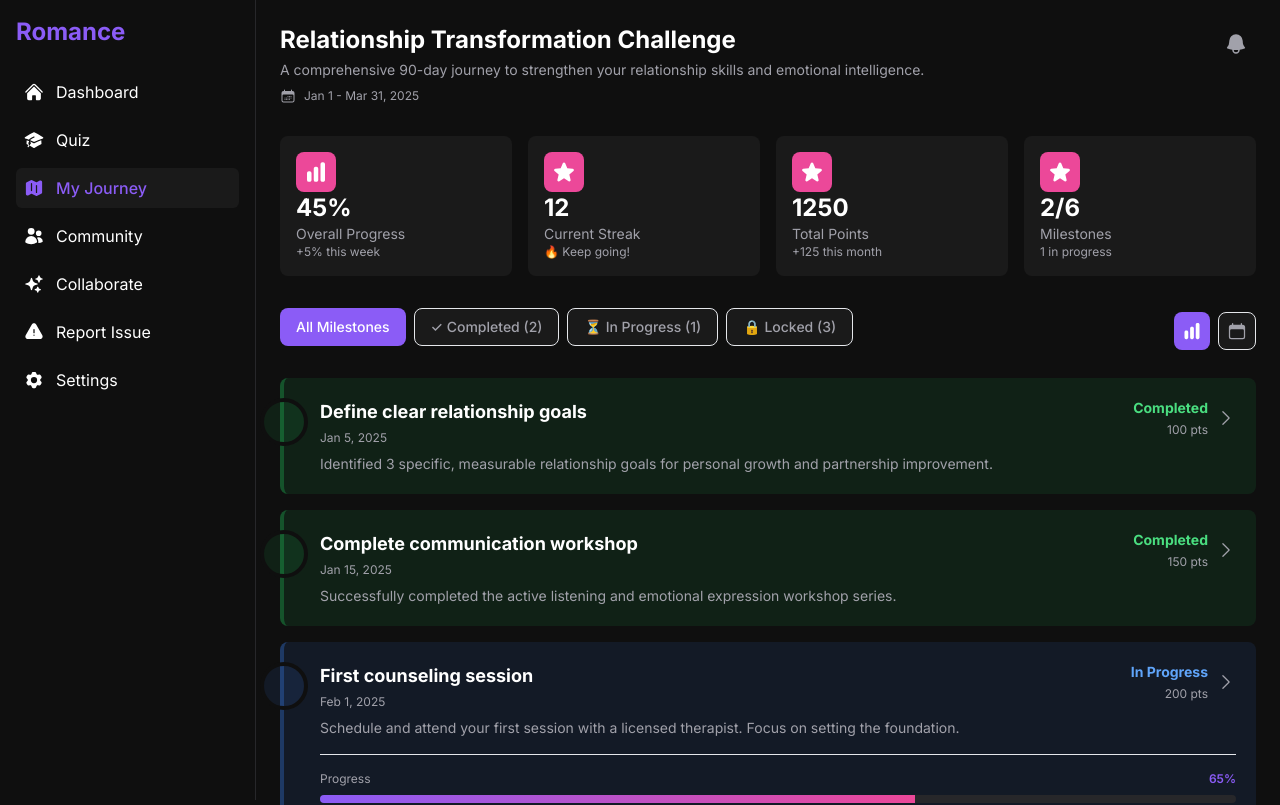
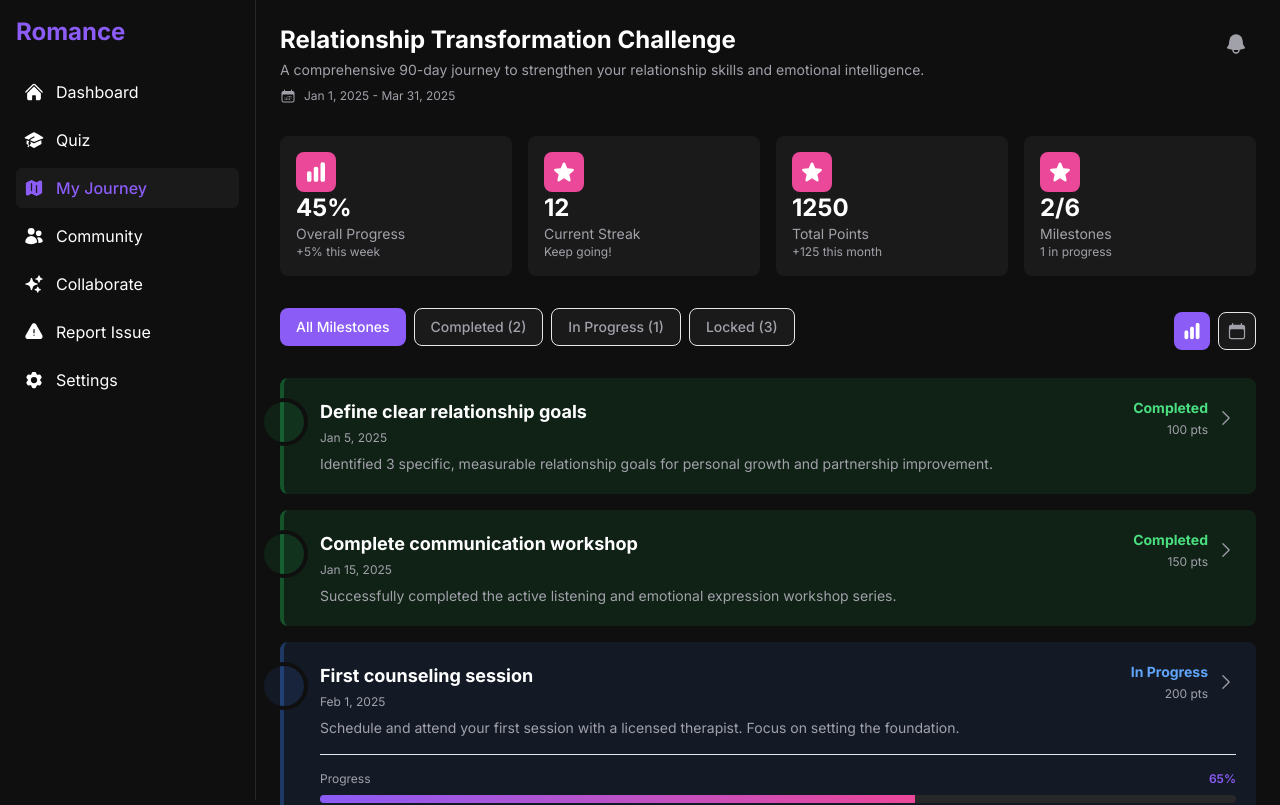
Before and after one commit to benjamindestiny/romance, a React (Vite) app: page /journey in a window 1280 px wide. Shown: the top 805 px of the page. Built offline with nearby package versions, Linux system fonts and the light colour scheme.

Commit message:
Refactor Journey page for backend integration - remove emojis, add optimization comments

```diff
--- a/src/components/MilestoneCard.jsx
+++ b/src/components/MilestoneCard.jsx
@@ -1,6 +1,7 @@
 import React from 'react';
 import { ChevronRightIcon } from '@heroicons/react/24/solid';
 
+// Status styles - Frontend maintains this mapping
 const statusColors = {
   completed: {
     bg: 'bg-green-500/10',
@@ -19,14 +20,16 @@ const statusColors = {
   }
 };
 
+// Status display labels
+const statusLabels = {
+  completed: 'Completed',
+  'in-progress': 'In Progress',
+  locked: 'Locked'
+};
+
+// TODO (Backend): Ensure milestone status values are one of: 'completed', 'in-progress', 'locked'
 export default function MilestoneCard({ milestone, onClick }) {
   const colors = statusColors[milestone.status];
-
-  const statusLabels = {
-    completed: 'Completed',
-    'in-progress': 'In Progress',
-    locked: 'Locked'
-  };
 
   return (
     <div
--- a/src/components/MilestoneDetailModal.jsx
+++ b/src/components/MilestoneDetailModal.jsx
@@ -1,6 +1,8 @@
 import React from 'react';
 import { XMarkIcon, CheckCircleIcon, ClockIcon, LockClosedIcon } from '@heroicons/react/24/solid';
 
+// Status configuration - Maps status strings to display properties
+// TODO (Backend): Confirm status values are consistent with database schema
 const statusConfig = {
   completed: {
     icon: CheckCircleIcon,
@@ -58,7 +60,7 @@ export default function MilestoneDetailModal({ milestone, isOpen, onClose }) {
         {/* Description */}
         <p className="text-text-secondary mb-6">{milestone.description}</p>
 
-        {/* Stats */}
+        {/* Stats - Frontend displays what backend provides */}
         <div className="grid grid-cols-2 gap-4 mb-6 p-4 bg-gray-border/5 rounded-lg">
           <div>
             <p className="text-xs text-text-secondary mb-1">Points</p>
@@ -70,7 +72,7 @@ export default function MilestoneDetailModal({ milestone, isOpen, onClose }) {
           </div>
         </div>
 
-        {/* Lock Message */}
+        {/* Conditional messaging based on milestone status */}
         {milestone.status === 'locked' && (
           <p className="text-xs text-text-secondary text-center p-2 bg-gray-border/5 rounded-lg mb-3">
             Complete previous milestones to unlock
--- a/src/pages/Journey.jsx
+++ b/src/pages/Journey.jsx
@@ -64,23 +64,41 @@ const MILESTONES = [
   }
 ];
 
+// Backend will provide this data
+const JOURNEY_STATS = {
+  title: 'Relationship Transformation Challenge',
+  description: 'A comprehensive 90-day journey to strengthen your relationship skills and emotional intelligence.',
+  dateRange: {
+    start: '2025-01-01',
+    end: '2025-03-31'
+  },
+  overallProgress: 45,
+  streakDays: 12,
+  totalPoints: 1250
+};
+
 export default function Journey() {
   const [selectedMilestone, setSelectedMilestone] = useState(null);
   const [showModal, setShowModal] = useState(false);
   const [filterType, setFilterType] = useState('all');
   const [viewMode, setViewMode] = useState('timeline');
 
-  // Calculate counts
+  // TODO (Backend): Replace MILESTONES with API call to fetch journey milestones
+  // TODO (Backend): Replace JOURNEY_STATS with API call to fetch user journey data
+
+  // Frontend calculations: Count milestones by status for filtering UI
+  // Backend can handle this, but frontend needs it for filter button labels
   const completedCount = MILESTONES.filter(m => m.status === 'completed').length;
   const inProgressCount = MILESTONES.filter(m => m.status === 'in-progress').length;
   const lockedCount = MILESTONES.filter(m => m.status === 'locked').length;
 
-  // Filter milestones
+  // Frontend filtering: Display milestones based on user-selected filter
+  // Note: Backend can also implement this if pagination/performance requires it
   const filteredMilestones = filterType === 'all'
     ? MILESTONES
     : MILESTONES.filter(m => m.status === filterType);
 
-  // Handle milestone click
+  // Frontend event handler: Open modal when user clicks milestone
   const handleSelectMilestone = (milestone) => {
     setSelectedMilestone(milestone);
     setShowModal(true);
@@ -97,13 +115,13 @@ export default function Journey() {
             <h1 className="text-primary-purple text-2xl font-bold md:hidden mb-2">
               Romance
             </h1>
-            <p className="text-2xl font-bold">Relationship Transformation Challenge</p>
+            <p className="text-2xl font-bold">{JOURNEY_STATS.title}</p>
             <p className="text-sm text-text-secondary mt-1">
-              A comprehensive 90-day journey to strengthen your relationship skills and emotional intelligence.
+              {JOURNEY_STATS.description}
             </p>
             <p className="text-xs text-text-secondary mt-2 flex items-center gap-2">
               <CalendarDaysIcon className="size-4" />
-              Jan 1 - Mar 31, 2025
+              {new Date(JOURNEY_STATS.dateRange.start).toLocaleDateString('en-US', { month: 'short', day: 'numeric', year: 'numeric' })} - {new Date(JOURNEY_STATS.dateRange.end).toLocaleDateString('en-US', { month: 'short', day: 'numeric', year: 'numeric' })}
             </p>
           </div>
           <button className="p-2 hover:bg-card-bg rounded-lg transition-colors">
@@ -115,21 +133,21 @@ export default function Journey() {
         <section className="grid grid-cols-2 md:grid-cols-4 gap-4 mb-8">
           <StatCard
             icon={<ChartBarIcon className="size-6 text-white mb-2" />}
-            value="45%"
+            value={`${JOURNEY_STATS.overallProgress}%`}
             label="Overall Progress"
             subtext="+5% this week"
           />
           <StatCard
             icon={<StarIcon className="size-6 text-white mb-2" />}
-            value="12"
+            value={JOURNEY_STATS.streakDays}
             label="Current Streak"
-            subtext="🔥 Keep going!"
+            subtext="Keep going!"
           />
           <StatCard
             icon={<StarIcon className="size-6 text-white mb-2" />}
-            value="1250"
+            value={JOURNEY_STATS.totalPoints}
             label="Total Points"
-            subtext="+125 this month"
+            subtext={`+${Math.floor(JOURNEY_STATS.totalPoints * 0.1)} this month`}
           />
           <StatCard
             icon={<StarIcon className="size-6 text-white mb-2" />}
@@ -144,9 +162,9 @@ export default function Journey() {
           <div className="flex gap-2 overflow-x-auto pb-2 w-full sm:w-auto">
             {[
               { value: 'all', label: 'All Milestones' },
-              { value: 'completed', label: '✓ Completed', count: completedCount },
-              { value: 'in-progress', label: '⏳ In Progress', count: inProgressCount },
-              { value: 'locked', label: '🔒 Locked', count: lockedCount }
+              { value: 'completed', label: 'Completed', count: completedCount },
+              { value: 'in-progress', label: 'In Progress', count: inProgressCount },
+              { value: 'locked', label: 'Locked', count: lockedCount }
             ].map(filter => (
               <button
                 key={filter.value}
```
